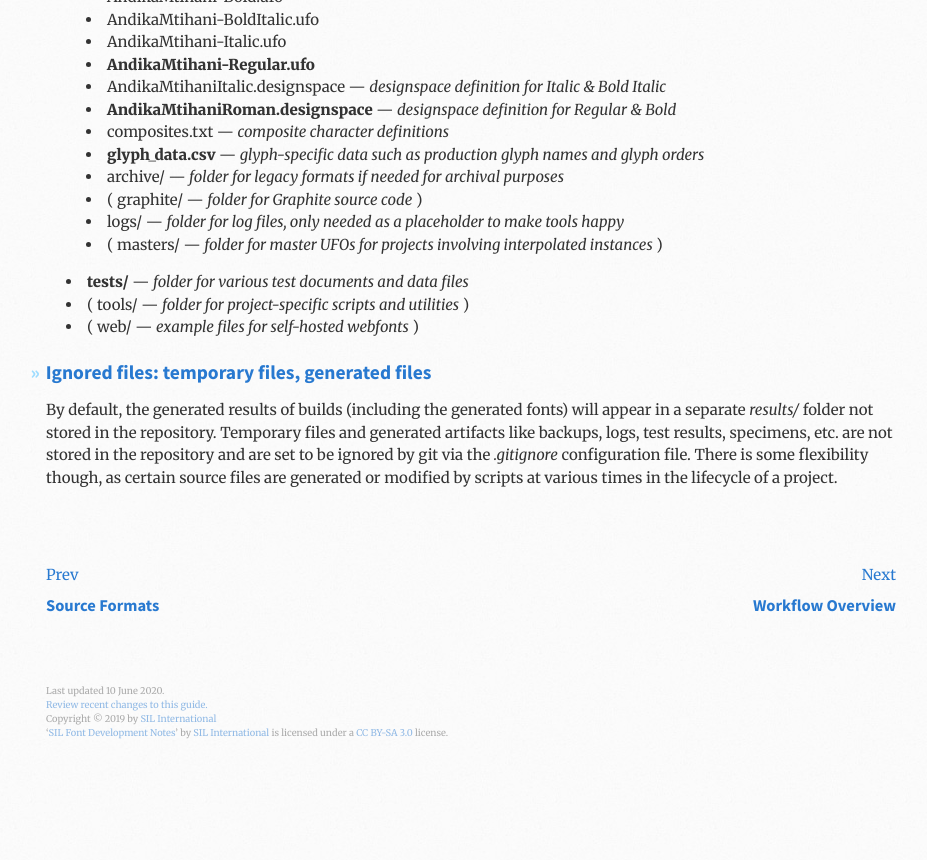
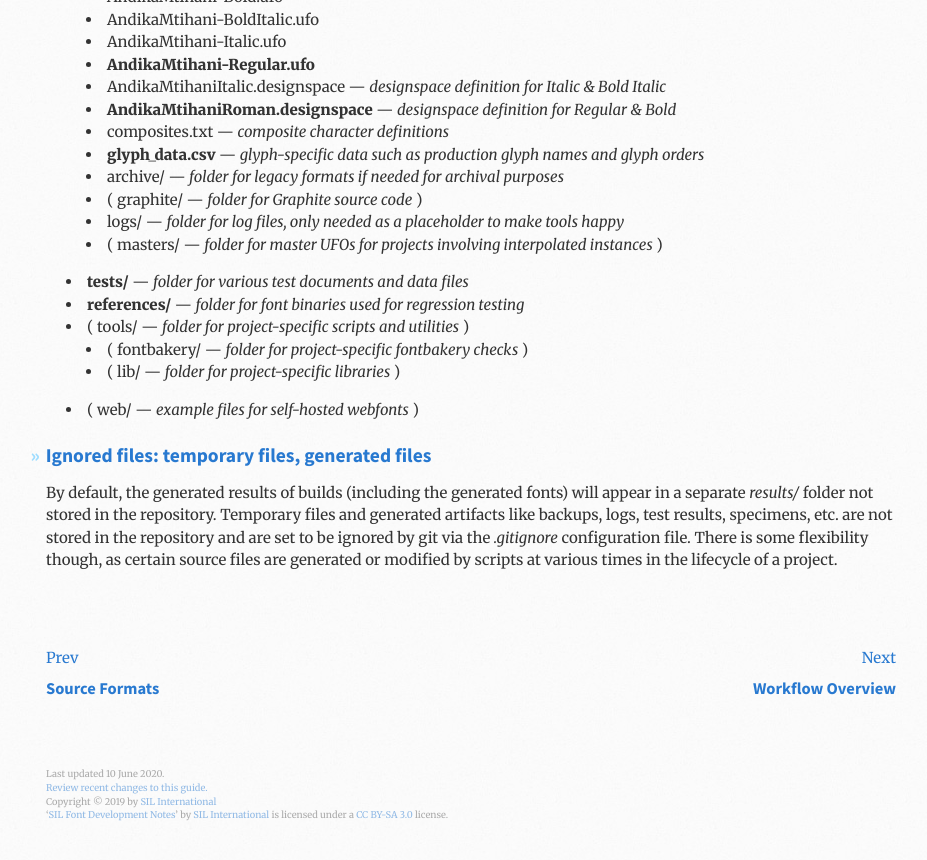
Before and after one commit to silnrsi/silfontdev, a Jekyll site: the page built from en-US/Repository_Structures.md, in a window 1280 px wide and 900 px high, scrolled down 1074 px. Shown: the top 860 px of the window, without its empty margins (44-971 px from the left). Built offline with Jekyll 4.4.1, drawn with Linux system fonts in a browser that asks for light colours; before the commit the page ends 1891 px from its top, so only the background shows below that.

Commit message:
Updated repository structure with latest consensus.

```diff
--- a/en-US/Repository_Structures.md
+++ b/en-US/Repository_Structures.md
@@ -51,7 +51,10 @@ Here is an annotated example of our project repository structure based on [Andik
   - logs/ — *folder for log files, only needed as a placeholder to make tools happy*
   - ( masters/ — *folder for master UFOs for projects involving interpolated instances* )
 - __tests/__ — *folder for various test documents and data files*
+- __references/__ — *folder for font binaries used for regression testing*
 - ( tools/ — *folder for project-specific scripts and utilities* )
+  - ( fontbakery/ — *folder for project-specific fontbakery checks* )
+  - ( lib/ — *folder for project-specific libraries* )
 - ( web/ — *example files for self-hosted webfonts* )
 
 ## Ignored files: temporary files, generated files ###
```
